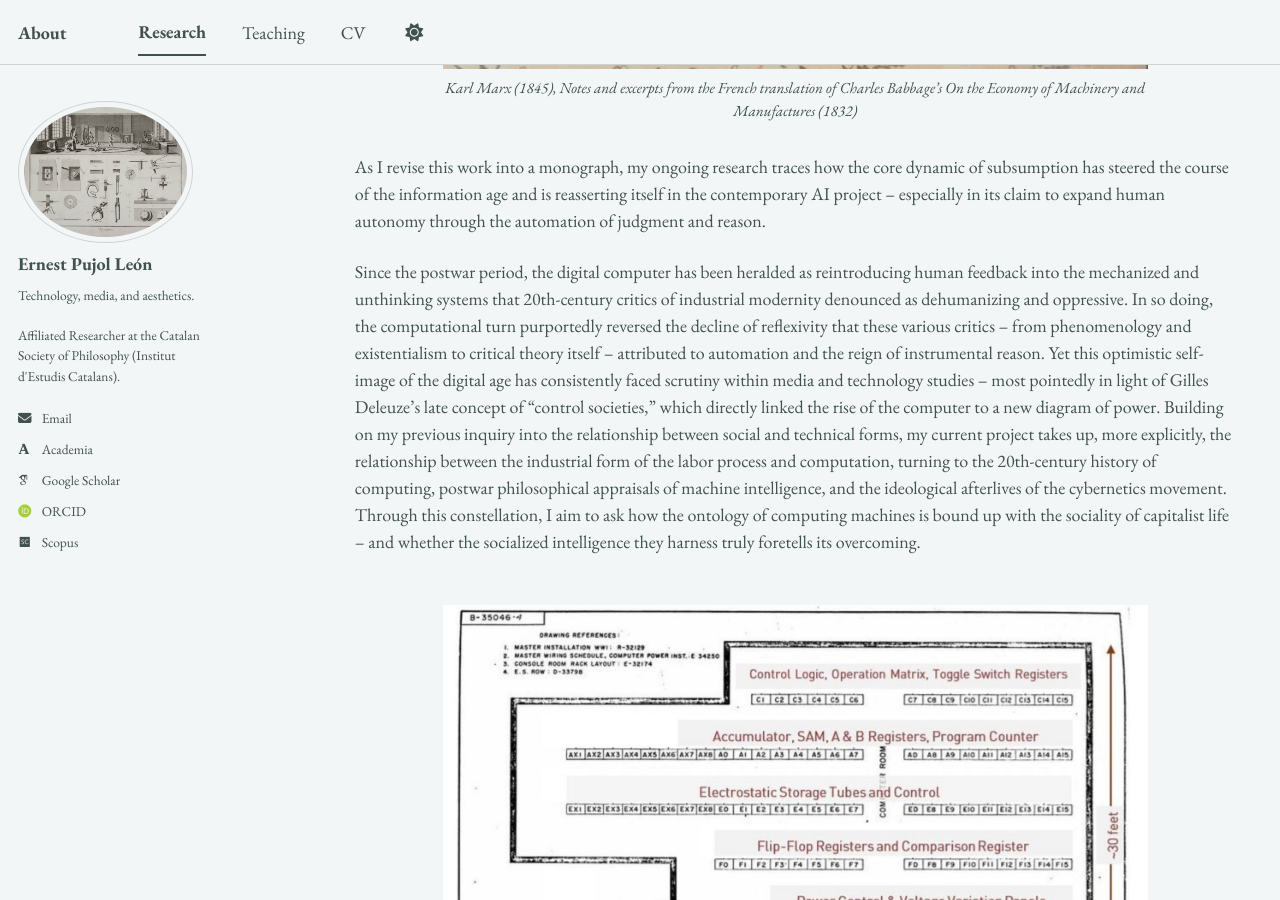
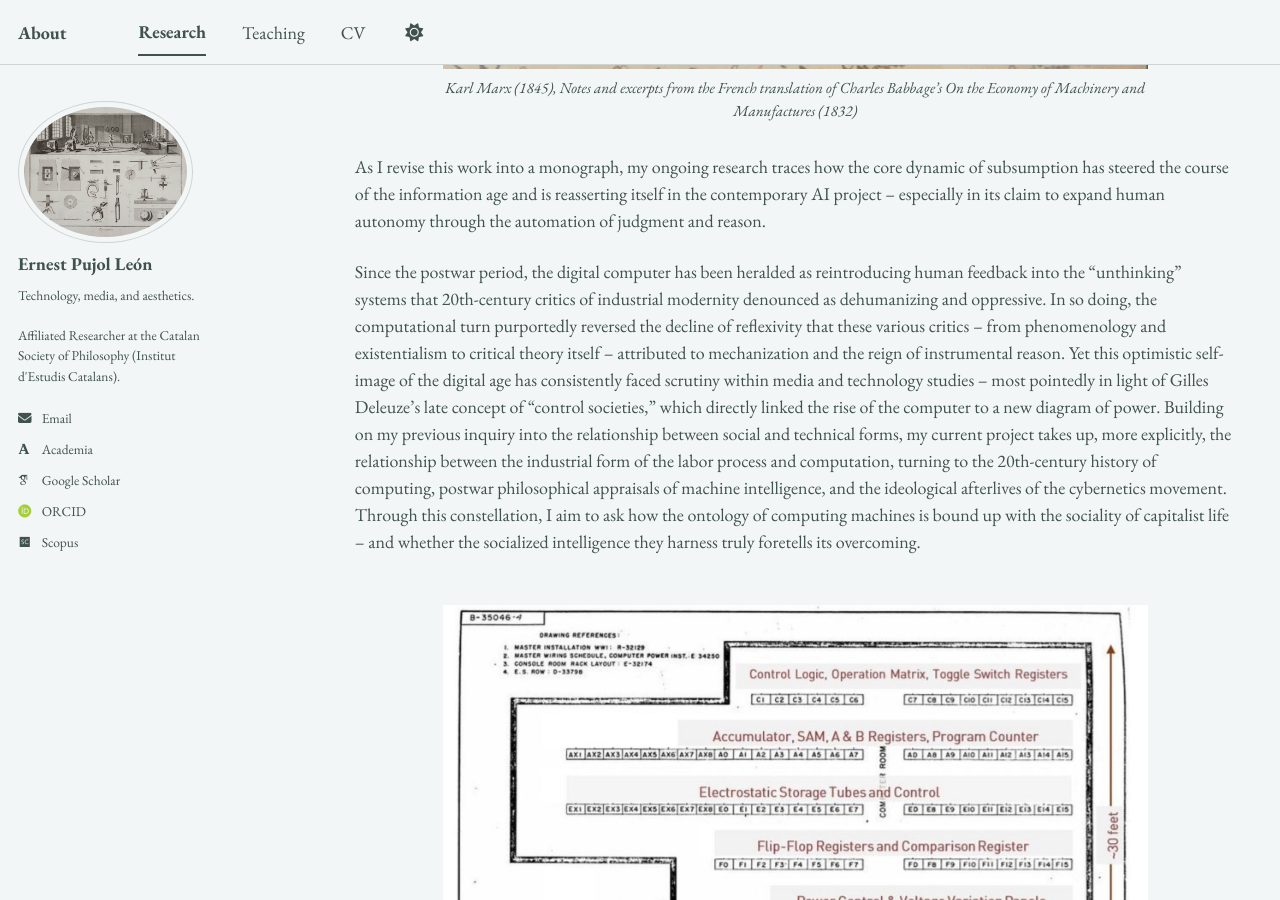
Before and after one commit to epujol90/epujol90.github.io, a Jekyll site: the page built from _pages/research.md, in a window 1280 px wide and 900 px high, scrolled down 1560 px. Built offline with Jekyll 4.4.1, drawn with Linux system fonts in a browser that asks for light colours; some web fonts are replaced; a script bundle is joined from its source files by our own code; library files that are not in the unit come from our copies.

Commit message:
Update research.md

```diff
--- a/_pages/research.md
+++ b/_pages/research.md
@@ -27,7 +27,7 @@ My doctoral work centered on the _longue durée_ of industrial modernity and wha
 
 As I revise this work into a monograph, my ongoing research traces how the core dynamic of subsumption has steered the course of the information age and is reasserting itself in the contemporary AI project -- especially in its claim to expand human autonomy through the automation of judgment and reason.
 
-Since the postwar period, the digital computer has been heralded as reintroducing human feedback into the mechanized and unthinking systems that 20th-century critics of industrial modernity denounced as dehumanizing and oppressive. In so doing, the computational turn purportedly reversed the decline of reflexivity that these various critics -- from phenomenology and existentialism to critical theory itself -- attributed to automation and the reign of instrumental reason. Yet this optimistic self-image of the digital age has consistently faced scrutiny within media and technology studies -- most pointedly in light of Gilles Deleuze's late concept of “control societies," which directly linked the rise of the computer to a new diagram of power. Building on my previous inquiry into the relationship between social and technical forms, my current project takes up, more explicitly, the relationship between the industrial form of the labor process and computation, turning to the 20th-century history of computing, postwar philosophical appraisals of machine intelligence, and the ideological afterlives of the cybernetics movement. Through this constellation, I aim to ask how the ontology of computing machines is bound up with the sociality of capitalist life -- and whether the socialized intelligence they harness truly foretells its overcoming.
+Since the postwar period, the digital computer has been heralded as reintroducing human feedback into the "unthinking" systems that 20th-century critics of industrial modernity denounced as dehumanizing and oppressive. In so doing, the computational turn purportedly reversed the decline of reflexivity that these various critics -- from phenomenology and existentialism to critical theory itself -- attributed to mechanization and the reign of instrumental reason. Yet this optimistic self-image of the digital age has consistently faced scrutiny within media and technology studies -- most pointedly in light of Gilles Deleuze's late concept of “control societies," which directly linked the rise of the computer to a new diagram of power. Building on my previous inquiry into the relationship between social and technical forms, my current project takes up, more explicitly, the relationship between the industrial form of the labor process and computation, turning to the 20th-century history of computing, postwar philosophical appraisals of machine intelligence, and the ideological afterlives of the cybernetics movement. Through this constellation, I aim to ask how the ontology of computing machines is bound up with the sociality of capitalist life -- and whether the socialized intelligence they harness truly foretells its overcoming.
 <br>
 <br>
 
```
